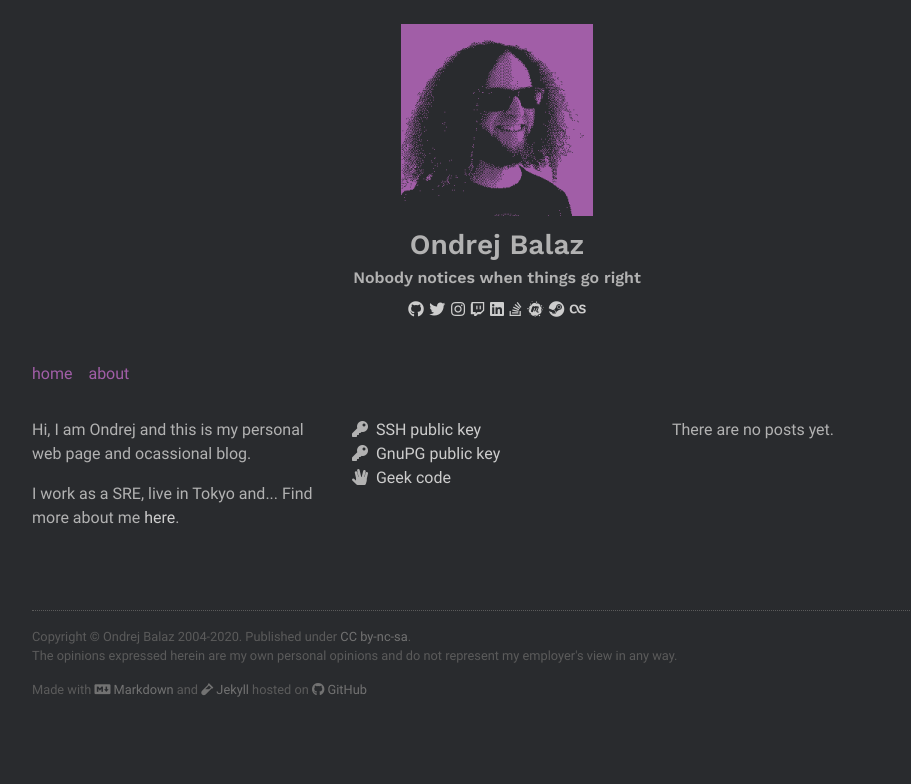
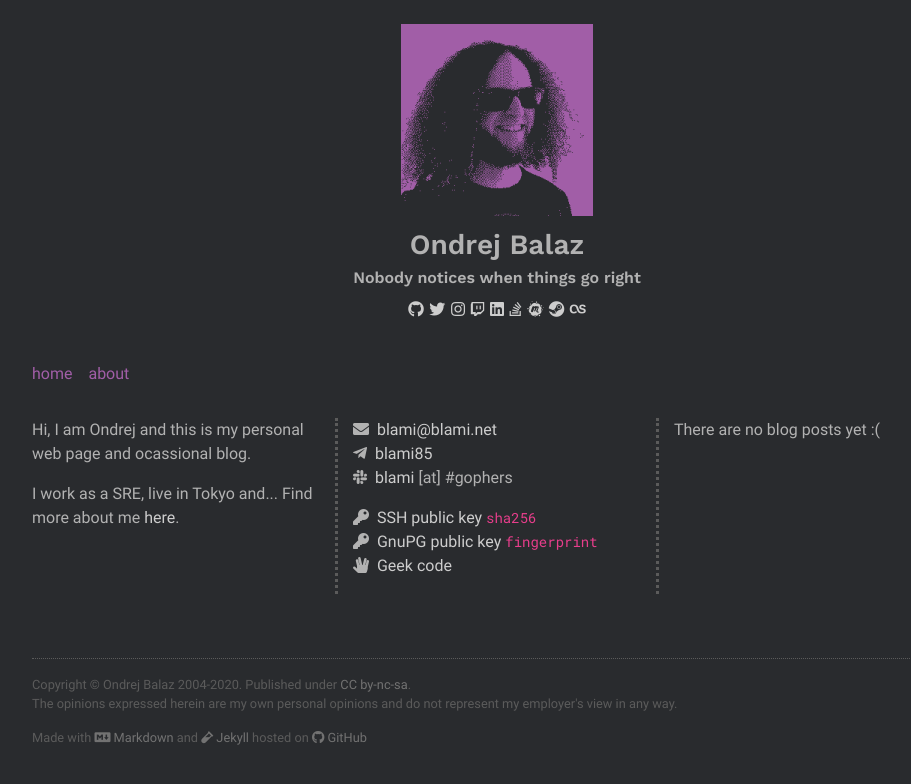
Before and after one commit to blami/blami.github.io, a Jekyll site: the page built from index.html, in a window 1280 px wide. Shown: the top 784 px of the page, without its empty margins (143-1054 px from the left). Built offline with Jekyll 4.4.1, drawn with Linux system fonts in a browser that asks for light colours.

Commit message:
Add contacts and midle index block delimiter.
* Add e-mail and Telegram (and Slack TBD).
* Make borders around the midle block on index page.

```diff
--- a/css/site.css
+++ b/css/site.css
@@ -19,7 +19,7 @@
 }
 .fa-li {
   left: unset !important;
-  padding-right: 0.25em;
+  padding-right: 0.25rem;
   text-align: unset;
   position: unset;
 }
@@ -204,3 +204,9 @@ a.nav-link {
 .footer p.madewith {
   margin-top: 0.9rem;
 }
+
+/* Page: Index */
+.index > div:nth-child(2) {
+  border-left: dotted #5b5b5b;
+  border-right: dotted #5b5b5b;
+}
--- a/index.html
+++ b/index.html
@@ -19,16 +19,42 @@ layout: default
 
   <!-- Digital identity -->
   <div class="col-md col-12">
+    <!-- Contact -->
+    <ul class="fa-ul">
+      <li>
+        <span class="fa-li"><i class="fas fa-envelope"></i></span>
+        <script>
+          // TODO Obfuscate somehow
+          user = 'blami';
+          site = 'blami.net';
+          document.write('<a href=\"mailto:'
+                      + user + '@' + site
+                      + '\">' + user + '@' + site + '</a>');
+        </script>
+      </li>
+      <li>
+        <span class="fa-li"><i class="fab fa-telegram-plane"></i></span>
+        <a href="https://t.me/blami85">blami85</a>
+      </li>
+      <li>
+        <span class="fa-li"><i class="fab fa-slack"></i></span>
+        <a href="https://t.me/blami85">blami</a> [at] #gophers
+      </li>
+    </ul>
+
     <ul class="fa-ul">
       <li>
         <span class="fa-li"><i class="fas fa-key"></i></span>
         <a href="/id_blami_rsa.pub">SSH public key</a>
+        <code>sha256</code>
 
         <!--SHA256: <code>NeZ8eoTgzGslUvCM9vJi5zT30bu+VtcnxzsHrhCENh4</code>-->
       </li>
       <li>
         <span class="fa-li"><i class="fas fa-key"></i></span>
         <a href="/pubkey.asc">GnuPG public key</a>
+        <code>fingerprint</code>
+
         <!--fingerprint: <code>7AA2 9066 00CE 4591 2A2F  61F3 D441 485D 1FCD
         8C25</code>-->
       </li>
@@ -48,7 +74,7 @@ layout: default
       </li>
     {% endfor %}
     {% if site.posts == empty %}
-    There are no posts yet.
+    There are no blog posts yet :(
     {% endif %}
     </ul>
   </div>
```
